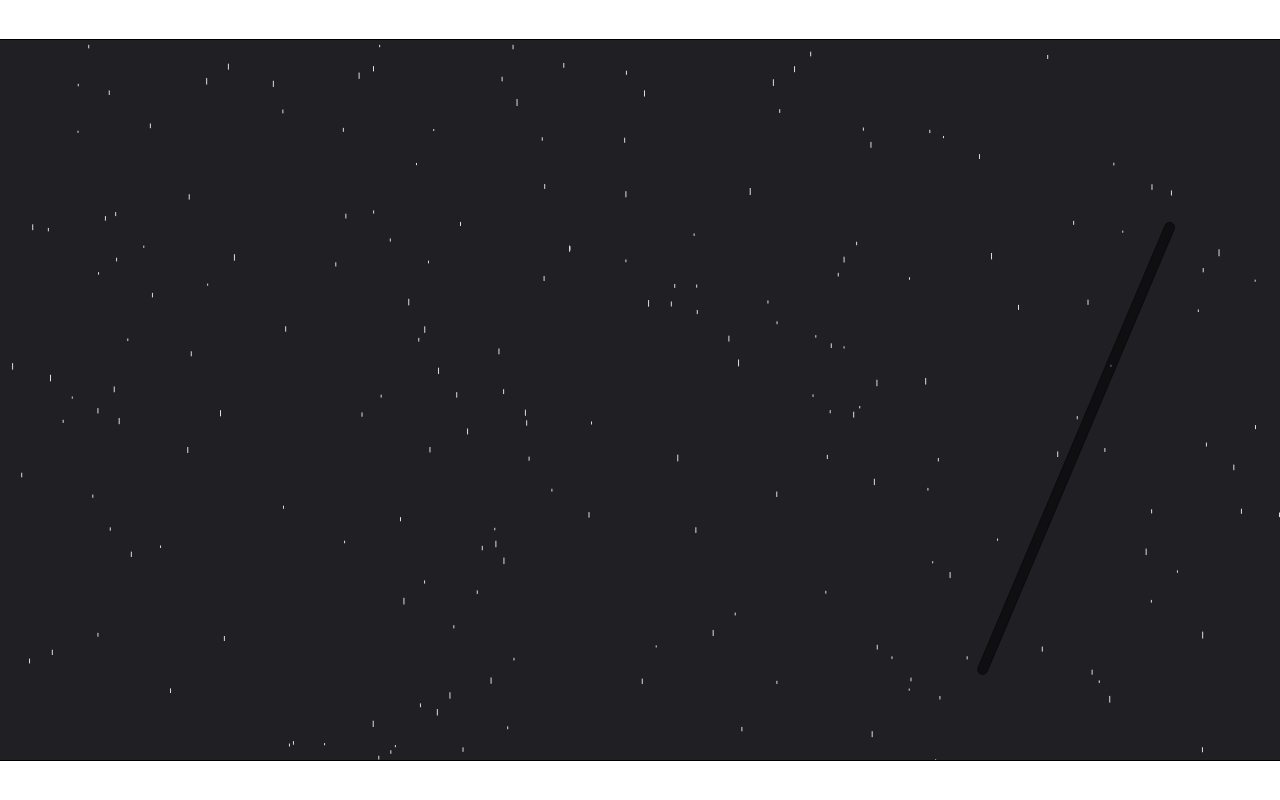
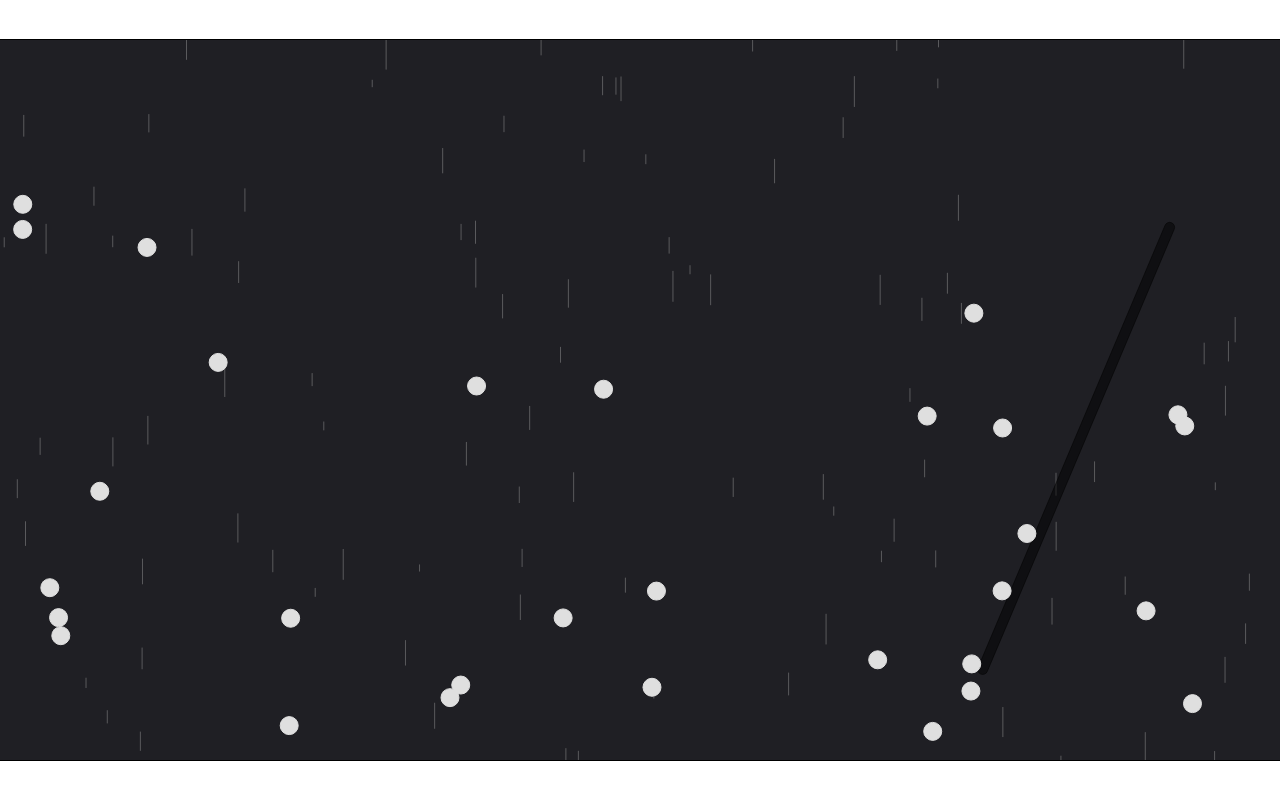
Before and after one commit to 4802852/watching_rain_in_car, a React (Create React App) app: page / in a window 1280 px wide. Built offline with nearby package versions, Linux system fonts and the light colour scheme.

Commit message:
rain drop on window + wiper movement

```diff
--- a/src/components/RainDrop.js
+++ b/src/components/RainDrop.js
@@ -1,37 +1,101 @@
 export class DropOnAir {
-  constructor(index, x, y, speed, length) {
+  constructor(index, canvasWidth, canvasHeight) {
     this.index = index;
-    this.x = x;
-    this.y = y;
-    this.speed = speed;
-    this.length = length;
+    this.canvasWidth = canvasWidth;
+    this.canvasHeight = canvasHeight;
+    this.speedVar = Math.floor(canvasHeight / 150);
+    this.minSpeed = Math.floor(canvasHeight / 20);
+    this.lengthVar = Math.floor(canvasHeight / 30);
+    this.minLength = Math.floor(canvasHeight / 100);
+    this.x = Math.random() * this.canvasWidth;
+    this.y = Math.random() * this.canvasHeight;
+    this.speed = Math.random() * this.speedVar + this.minSpeed;
+    this.length = Math.random() * this.lengthVar + this.minLength;
   }
 
   draw(context) {
-    context.strokeStyle = "#dfdfdf";
+    context.strokeStyle = "rgb(150,150,150,0.5)";
     context.beginPath();
     context.moveTo(this.x, this.y);
     context.lineTo(this.x, this.y + this.length);
     context.stroke();
   }
+
+  update(context) {
+    this.y += this.speed;
+    if (this.y > this.canvasHeight) {
+      this.x = Math.random() * this.canvasWidth;
+      this.y = 0;
+      this.speed = Math.random() * this.speedVar + this.minSpeed;
+      this.length = Math.random() * this.lengthVar + this.minLength;
+    }
+    this.draw(context);
+  }
 }
 
 export class DropOnWindow {
-  constructor(index, x, y, speed, length) {
+  constructor(index, canvasWidth, canvasHeight) {
     this.index = index;
-    this.x = x;
-    this.y = y;
-    this.speed = speed;
-    this.length = length;
-    this.draw();
+    this.canvasWidth = canvasWidth;
+    this.canvasHeight = canvasHeight;
+    this.dropSize = Math.floor(canvasHeight / 80);
+    this.wiperThres = canvasWidth <= 500 ? this.dropSize / 2 + 5 : this.dropSize / 2 + 8;
+    this.speedVar = Math.floor(canvasHeight / 200);
+    this.minSpeed = Math.floor(canvasHeight / 200);
+    this.lengthVar = Math.floor(canvasHeight / 150);
+    this.minLength = Math.floor(canvasHeight / 100);
+    this.x = Math.random() * this.canvasWidth;
+    this.y = Math.random() * this.canvasHeight;
+    this.speed = Math.random() * this.speedVar + this.minSpeed;
+    this.length = Math.random() * this.lengthVar + this.minLength;
   }
 
-  draw(context) {
+  draw(context, wiperData) {
+    if (this.y > this.canvasHeight) {
+      this.update();
+    }
+    const { sx, sy, ex, ey } = wiperData;
+    let distance;
+    if (sy === ey) {
+      distance = Math.abs(sx - this.x);
+    } else {
+      let up = Math.abs((ey - sy) * this.x + (sx - ex) * this.y + (ex - sx) * sy - (ey - sy) * sx);
+      let down = Math.sqrt(Math.pow(ey - sy, 2) + Math.pow(sx - ex, 2));
+      distance = up / down;
+    }
+    // console.log(distance);
+    const ab = { x: ex - sx, y: ey - sy };
+    const ac = { x: this.x - sx, y: this.y - sy };
+    const ba = { x: -ab.x, y: -ab.y };
+    const bc = { x: this.x - ex, y: this.y - ey };
+    if (distance < this.wiperThres && ab.x * ac.x + ab.y * ac.y > 0 && ba.x * bc.x + ba.y * bc.y > 0) {
+      let theta1 = Math.atan(ab.y / ab.x);
+      let theta = theta1 >= 0 ? Math.PI / 2 + theta1 : theta1 - Math.PI / 2;
+      let dx = (this.wiperThres - distance) * Math.cos(theta);
+      let dy = (this.wiperThres - distance) * Math.sin(theta);
+      if (ab.x * ac.y - ab.y * ac.x >= 0) {
+        this.x -= dx * 2;
+        this.y -= dy * 2;
+      } else {
+        this.x += dx * 2;
+        this.y += dy * 2;
+      }
+      this.y += this.speed / 3;
+    } else {
+      this.y += this.speed;
+    }
+    context.strokeStyle = "#dfdfdf";
     context.beginPath();
-    context.strokeStyle = "#dfdfdf";
-    context.moveTo(this.x, this.y);
-    context.lineTo(this.x, this.y + this.length);
+    context.arc(this.x, this.y, this.dropSize, 0, 2 * Math.PI);
     context.stroke();
-    context.closePath();
+    context.fillStyle = "#dfdfdf";
+    context.fill();
+  }
+
+  update() {
+    this.x = Math.random() * this.canvasWidth;
+    this.y = Math.random() * this.canvasHeight;
+    this.speed = Math.random() * this.speedVar + this.minSpeed;
+    this.length = Math.random() * this.lengthVar + this.minLength;
   }
 }
--- a/src/components/RainInCar.js
+++ b/src/components/RainInCar.js
@@ -1,6 +1,6 @@
-import React, { useState } from "react";
+import React from "react";
 import { useCanvas } from "../hooks/useCanvas";
-import { DropOnAir } from "./RainDrop";
+import { DropOnAir, DropOnWindow } from "./RainDrop";
 import Wiper from "./Wiper";
 
 const RainInCar = ({ canvasWidth, canvasHeight }) => {
@@ -11,26 +11,26 @@ const RainInCar = ({ canvasWidth, canvasHeight }) => {
   };
 
   // Wiper
-  const [IsWiping, setIsWiping] = useState(false);
-  const [WipeStart, setWipeStart] = useState(false);
+  let IsWiping = false;
+  let WipeStart = false;
 
   const wiperVelocity = 0.01;
-
   const wiper = new Wiper(canvasWidth, canvasHeight, wiperVelocity);
 
   const startWiping = () => {
-    if (!IsWiping) setWipeStart(true);
+    if (!IsWiping) WipeStart = true;
   };
 
   // RainDrop
   const drops = [];
-  let tempX, tempY, tempSpeed, tempLength;
-  for (let i = 0; i < 200; i++) {
-    tempX = Math.random() * canvasWidth;
-    tempY = Math.random() * canvasHeight;
-    tempSpeed = Math.random() * 3 + 1;
-    tempLength = Math.random() * 5 + 2;
-    drops.push(new DropOnAir(i, tempX, tempY, tempSpeed, tempLength));
+  for (let i = 0; i < (canvasWidth < 500 ? 50 : 100); i++) {
+    drops.push(new DropOnAir(i, canvasWidth, canvasHeight));
+  }
+
+  // RainDrop on Window
+  const windowDrops = [];
+  for (let i = 0; i < (canvasWidth < 500 ? 15 : 30); i++) {
+    windowDrops.push(new DropOnWindow(i, canvasWidth, canvasHeight));
   }
 
   // Animation Render
@@ -39,29 +39,18 @@ const RainInCar = ({ canvasWidth, canvasHeight }) => {
     // Background
     fillBackground(context);
     // Rain Drop
-    drops.forEach((drop) => {
-      drop.y += drop.speed;
-      if (drop.y > canvasHeight) {
-        drop.y = 0;
-        drop.x = Math.random() * canvasWidth;
-        drop.speed = Math.random() * 3 + 1;
-        drop.length = Math.random() * 5 + 2;
-      }
-      drop.draw(context);
-    });
+    drops.forEach((drop) => drop.update(context));
     // Wiper Movement
     if (WipeStart) {
-      setIsWiping(true);
-      setWipeStart(false);
+      IsWiping = true;
+      WipeStart = false;
       setTimeout(() => {
-        setIsWiping(false);
+        IsWiping = false;
       }, ((0.4 * 4) / wiperVelocity / 60) * 1000);
     }
-    if (IsWiping) {
-      wiper.animate(context, wiperVelocity);
-    } else {
-      wiper.drawWiper(context);
-    }
+    let wiperData = wiper.animate(context, IsWiping);
+    // Rain Drop on Window
+    windowDrops.forEach((drop) => drop.draw(context, wiperData));
   };
 
   const canvasRef = useCanvas(canvasWidth, canvasHeight, animate);
--- a/src/components/Wiper.js
+++ b/src/components/Wiper.js
@@ -14,22 +14,37 @@ export class Wiper {
 
   drawWiper(context, theta = this.THETA) {
     let start_angle = Math.PI / 2 - theta;
+    let sx, sy, ex, ey;
+    sx = this.centerX + this.minRadius * Math.cos(theta);
+    sy = this.centerY - this.minRadius * Math.sin(theta);
+    ex = this.centerX + this.maxRadius * Math.cos(theta);
+    ey = this.centerY - this.maxRadius * Math.sin(theta);
     context.strokeStyle = this.WIPERCOLOR;
     context.beginPath();
-    context.arc(this.centerX + this.minRadius * Math.cos(theta), this.centerY - this.minRadius * Math.sin(theta), this.wiperThickness / 2, start_angle, start_angle + Math.PI);
-    context.arc(this.centerX + this.maxRadius * Math.cos(theta), this.centerY - this.maxRadius * Math.sin(theta), this.wiperThickness / 2, start_angle + Math.PI, start_angle);
+    context.arc(sx, sy, this.wiperThickness / 2, start_angle, start_angle + Math.PI);
+    context.arc(ex, ey, this.wiperThickness / 2, start_angle + Math.PI, start_angle);
     context.closePath();
     context.stroke();
     context.fillStyle = this.WIPERCOLOR;
     context.fill();
+    const wiperData = { sx: sx, sy: sy, ex: ex, ey: ey };
+    return wiperData;
   }
 
-  animate(context) {
-    this.THETA += this.VELOCITY * this.REVERSE;
-    this.drawWiper(context, this.THETA);
-    if (this.THETA >= Math.PI / 2 + this.LIMIT) {
-      this.REVERSE *= -1;
+  animate(context, flag) {
+    let wiperData;
+    if (flag) {
+      this.THETA += this.VELOCITY * this.REVERSE;
+      wiperData = this.drawWiper(context, this.THETA);
+      if (this.THETA >= Math.PI / 2 + this.LIMIT) {
+        this.REVERSE *= -1;
+      }
+    } else {
+      this.THETA = Math.PI / 2 - this.LIMIT;
+      wiperData = this.drawWiper(context, this.THETA);
+      this.REVERSE = 1;
     }
+    return wiperData;
   }
 }
 
```
Also changed, not shown: src/image/background.jpeg (added).
